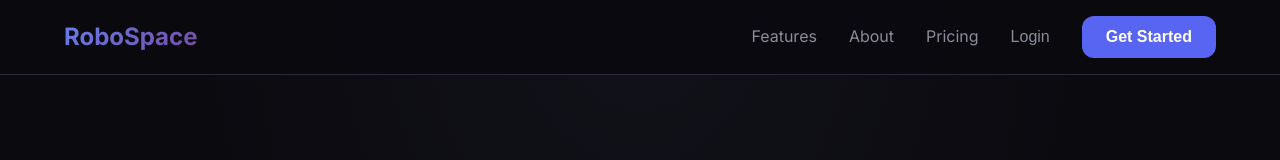
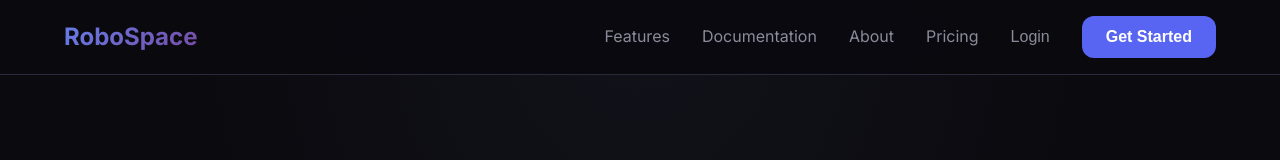
Before and after one commit to keivalya/robospace-nextjs, a Next.js app: page / in a window 1280 px wide. Shown: the top 160 px of the page. Built offline with nearby package versions, Linux system fonts and the light colour scheme; no server answers.

Commit message:
debugged logged-out documentation on navigation bar

```diff
--- a/src/components/Navigation.js
+++ b/src/components/Navigation.js
@@ -73,6 +73,7 @@ export default function Navigation() {
           ) : (
             <>
               <Link href="/#features" onClick={closeMenu}>Features</Link>
+              <Link href="/documentation" onClick={closeMenu}>Documentation</Link>
               <Link href="/#about" onClick={closeMenu}>About</Link>
               <Link href="/#pricing" onClick={closeMenu}>Pricing</Link>
               <button
```
